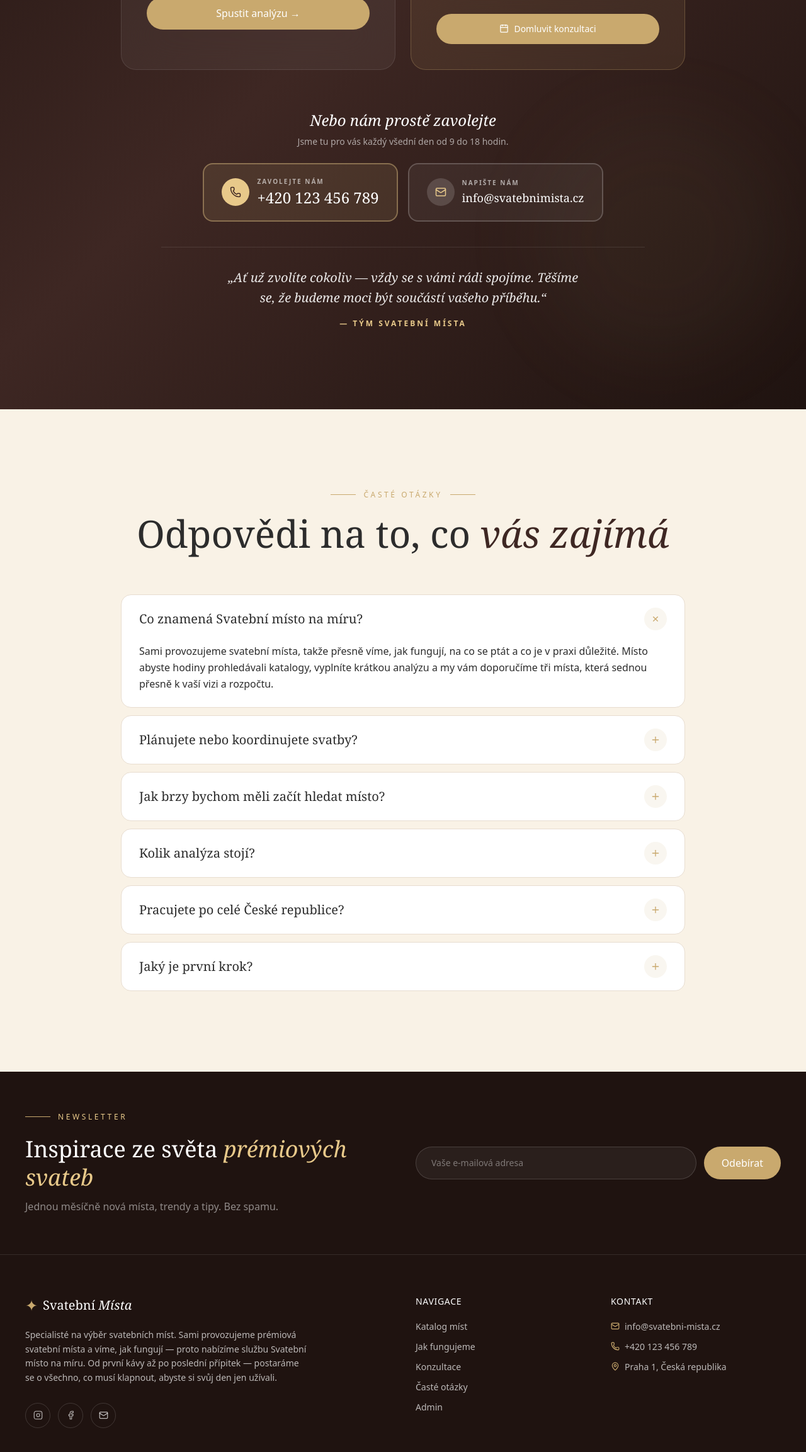
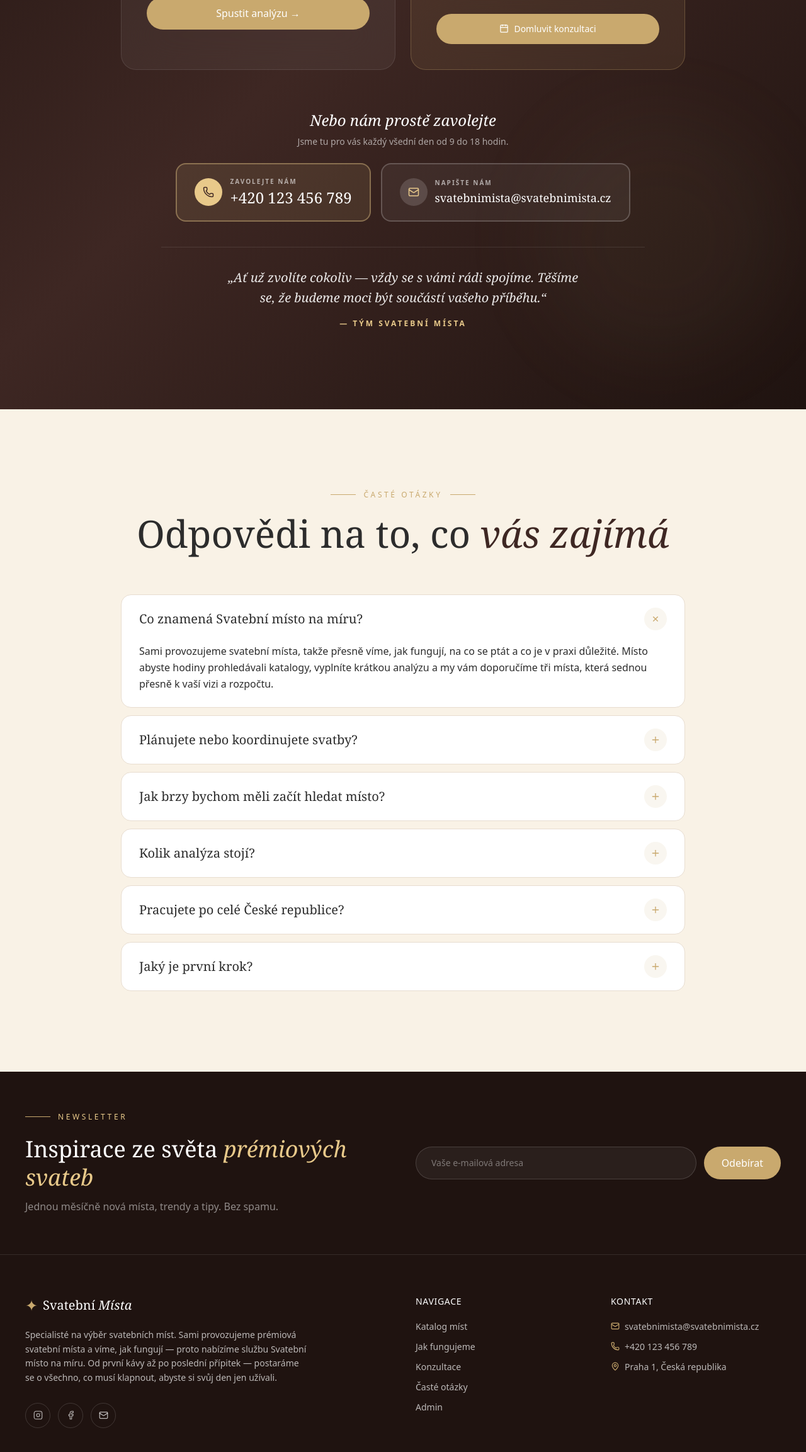
Before and after one commit to PatrickLoew/svatebni-mista, a Next.js app: page / in a window 1280 px wide. Shown: the part 7719-10025 px from the top of the page at 63% size. Built offline with nearby package versions, Linux system fonts and the light colour scheme; no server answers; the database is empty.

Commit message:
Email: aktualizace na svatebnimista@svatebnimista.cz napříč webem

```diff
--- a/app/admin/settings/page.tsx
+++ b/app/admin/settings/page.tsx
@@ -53,7 +53,7 @@ export default function AdminSettingsPage() {
             <Field label="WhatsApp (bez mezer)" value={s.whatsapp} onChange={set("whatsapp")} placeholder="+420722123456" />
           </Row>
           <Row>
-            <Field label="E-mail" value={s.email} onChange={set("email")} placeholder="info@svatebnimista.cz" />
+            <Field label="E-mail" value={s.email} onChange={set("email")} placeholder="svatebnimista@svatebnimista.cz" />
             <Field label="Otevírací doba" value={s.hours} onChange={set("hours")} />
           </Row>
           <Field label="Adresa" value={s.address} onChange={set("address")} />
--- a/app/api/consultation/route.ts
+++ b/app/api/consultation/route.ts
@@ -99,7 +99,7 @@ export async function POST(req: Request) {
                   <tr><td><strong>Forma:</strong></td><td>${body.format}</td></tr>
                   <tr><td><strong>Kdy:</strong></td><td>${body.timing}</td></tr>
                 </table>
-                <p style="margin-top:20px;color:#999;font-size:13px">Otázky? Napište na <a href="mailto:info@svatebni-mista.cz" style="color:#C9A96E">info@svatebni-mista.cz</a></p>
+                <p style="margin-top:20px;color:#999;font-size:13px">Otázky? Napište na <a href="mailto:svatebnimista@svatebnimista.cz" style="color:#C9A96E">svatebnimista@svatebnimista.cz</a></p>
               </div>
               <div style="background:#1F1310;padding:20px;text-align:center;color:rgba(255,255,255,.4);font-size:11px">© Svatební Místa.cz</div>
             </div>
--- a/app/api/match/route.ts
+++ b/app/api/match/route.ts
@@ -300,7 +300,7 @@ function clientEmail(
         <p style="margin:0;color:#444;line-height:1.7;font-size:15px;font-style:italic">${signature} 🤍</p>
 
         <p style="margin:32px 0 0;padding-top:24px;border-top:1px solid #E8DDD0;color:#999;font-size:12px;text-align:center;line-height:1.6">
-          Otázky? Napište na <a href="mailto:info@svatebnimista.cz" style="color:#C9A96E">info@svatebnimista.cz</a><br>
+          Otázky? Napište na <a href="mailto:svatebnimista@svatebnimista.cz" style="color:#C9A96E">svatebnimista@svatebnimista.cz</a><br>
           nebo zavolejte na <a href="tel:+420123456789" style="color:#C9A96E">+420 123 456 789</a>
         </p>
       </div>
--- a/components/consultation/ConsultationModal.tsx
+++ b/components/consultation/ConsultationModal.tsx
@@ -17,7 +17,7 @@ interface Props {
 
 const DEFAULT_PHONE = "+420 123 456 789"
 const DEFAULT_WHATSAPP = "+420123456789"
-const DEFAULT_EMAIL = "info@svatebnimista.cz"
+const DEFAULT_EMAIL = "svatebnimista@svatebnimista.cz"
 
 const WHATSAPP_MESSAGE = "Dobrý den, mám zájem o nezávaznou konzultaci ke svatbě. Můžeme se domluvit?"
 
--- a/components/home/ConsultationCTA.tsx
+++ b/components/home/ConsultationCTA.tsx
@@ -167,7 +167,7 @@ export default function ConsultationCTA() {
 
             {/* E-mail */}
             <a
-              href="mailto:info@svatebnimista.cz"
+              href="mailto:svatebnimista@svatebnimista.cz"
               className="group flex items-center justify-center gap-3 bg-white/5 hover:bg-white/10 border-2 border-white/20 hover:border-white/40 rounded-2xl px-7 py-5 transition-all"
             >
               <div className="w-11 h-11 rounded-full bg-white/15 flex items-center justify-center flex-shrink-0 group-hover:scale-110 transition-transform">
@@ -175,7 +175,7 @@ export default function ConsultationCTA() {
               </div>
               <div className="text-left">
                 <div className="text-white/60 text-[10px] font-semibold tracking-[.2em] uppercase mb-0.5">Napište nám</div>
-                <div className="font-serif text-base sm:text-lg text-white">info@svatebnimista.cz</div>
+                <div className="font-serif text-base sm:text-lg text-white">svatebnimista@svatebnimista.cz</div>
               </div>
             </a>
           </div>
--- a/components/layout/Footer.tsx
+++ b/components/layout/Footer.tsx
@@ -84,7 +84,7 @@ export default function Footer() {
             {[
               { icon: InstagramIcon, href: "#", label: "Instagram" },
               { icon: FacebookIcon, href: "#", label: "Facebook" },
-              { icon: Mail, href: "mailto:info@svatebni-mista.cz", label: "E-mail" },
+              { icon: Mail, href: "mailto:svatebnimista@svatebnimista.cz", label: "E-mail" },
             ].map((s) => (
               <a
                 key={s.label}
@@ -122,8 +122,8 @@ export default function Footer() {
           <ul className="space-y-3 text-sm font-light">
             <li className="flex items-start gap-2">
               <Mail size={14} className="mt-0.5 text-[#C9A96E] flex-shrink-0" />
-              <a href="mailto:info@svatebni-mista.cz" className="hover:text-[#E8C98A] transition-colors">
-                info@svatebni-mista.cz
+              <a href="mailto:svatebnimista@svatebnimista.cz" className="hover:text-[#E8C98A] transition-colors">
+                svatebnimista@svatebnimista.cz
               </a>
             </li>
             <li className="flex items-start gap-2">
--- a/lib/settings.ts
+++ b/lib/settings.ts
@@ -66,7 +66,7 @@ export interface SiteSettings {
 export const DEFAULT_SETTINGS: SiteSettings = {
   phone: "+420 123 456 789",
   whatsapp: "+420123456789",
-  email: "info@svatebnimista.cz",
+  email: "svatebnimista@svatebnimista.cz",
   hours: "Po–Pá, 9:00 – 18:00",
   address: "Praha 1, Česká republika",
 
```
